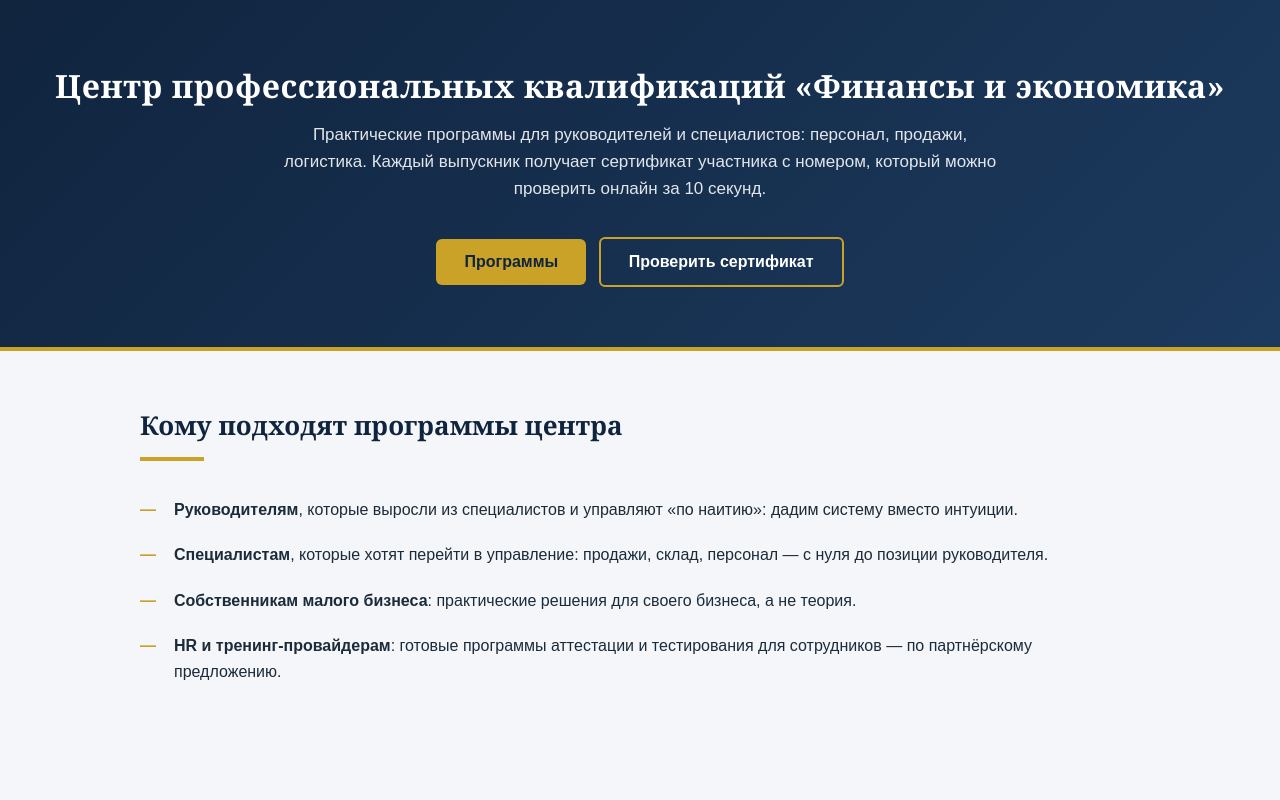
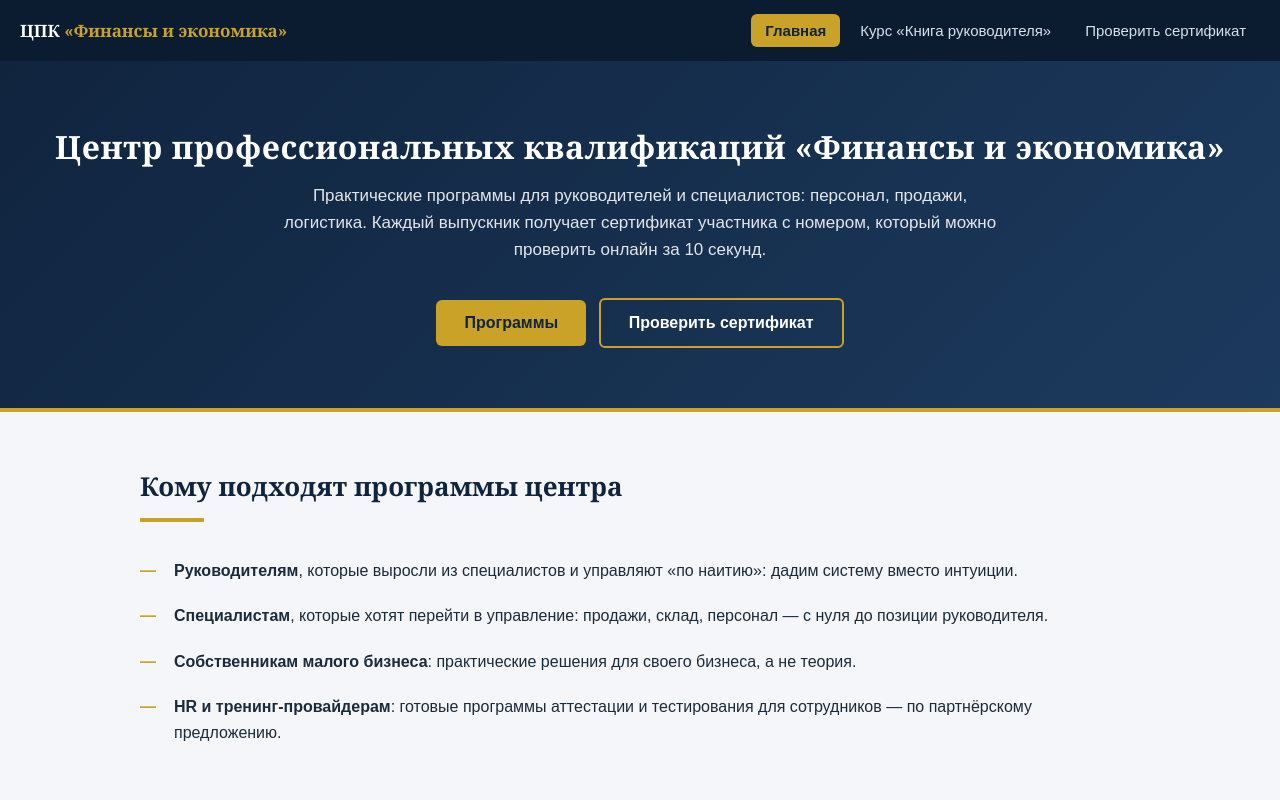
Before and after one commit to instituteiief/site, a plain HTML site: page index.html in a window 1280 px wide. Shown: the top 800 px of the page. Drawn offline with Linux system fonts and the light colour scheme.

Commit message:
Add files via upload

```diff
--- a/index.html
+++ b/index.html
@@ -6,6 +6,15 @@
 <title>Центр профессиональных квалификаций «Финансы и экономика» — программы для руководителей</title>
 <meta name="description" content="Практические программы по управлению персоналом, продажам и логистике. Сертификат участника с проверкой номера онлайн.">
 <style>
+  /* === NAVBAR === */
+  .topnav { background:#0b1c30; padding:14px 20px; display:flex; flex-wrap:wrap; align-items:center; justify-content:space-between; gap:10px; }
+  .topnav .brand { color:#fff; font-family:Georgia,serif; font-size:17px; font-weight:bold; text-decoration:none; }
+  .topnav .brand span { color:#c9a227; }
+  .topnav .links { display:flex; flex-wrap:wrap; gap:6px; }
+  .topnav a.navlink { color:#d6e0ec; text-decoration:none; font-size:15px; padding:8px 14px; border-radius:6px; }
+  .topnav a.navlink:hover { background:#1c3a5e; color:#fff; }
+  .topnav a.navlink.active { background:#c9a227; color:#10243e; font-weight:bold; }
+
   * { margin:0; padding:0; box-sizing:border-box; }
   body { font-family: Arial, Helvetica, sans-serif; background:#f4f6f9; color:#1c2b3a; }
   h1,h2,h3 { font-family: Georgia, "Times New Roman", serif; color:#10243e; }
@@ -46,6 +55,15 @@
 </style>
 </head>
 <body>
+
+<nav class="topnav">
+  <a class="brand" href="index.html">ЦПК <span>«Финансы и экономика»</span></a>
+  <div class="links">
+      <a class="navlink active" href="index.html">Главная</a>
+      <a class="navlink" href="kurs-kniga.html">Курс «Книга руководителя»</a>
+      <a class="navlink" target="_blank" rel="noopener" href="https://verify.iiefinstitute.org">Проверить сертификат</a>
+  </div>
+</nav>
 
 <header>
   <h1>Центр профессиональных квалификаций «Финансы и экономика»</h1>
```
Also changed, not shown: kurs-kniga.html (+18 -0 lines).
